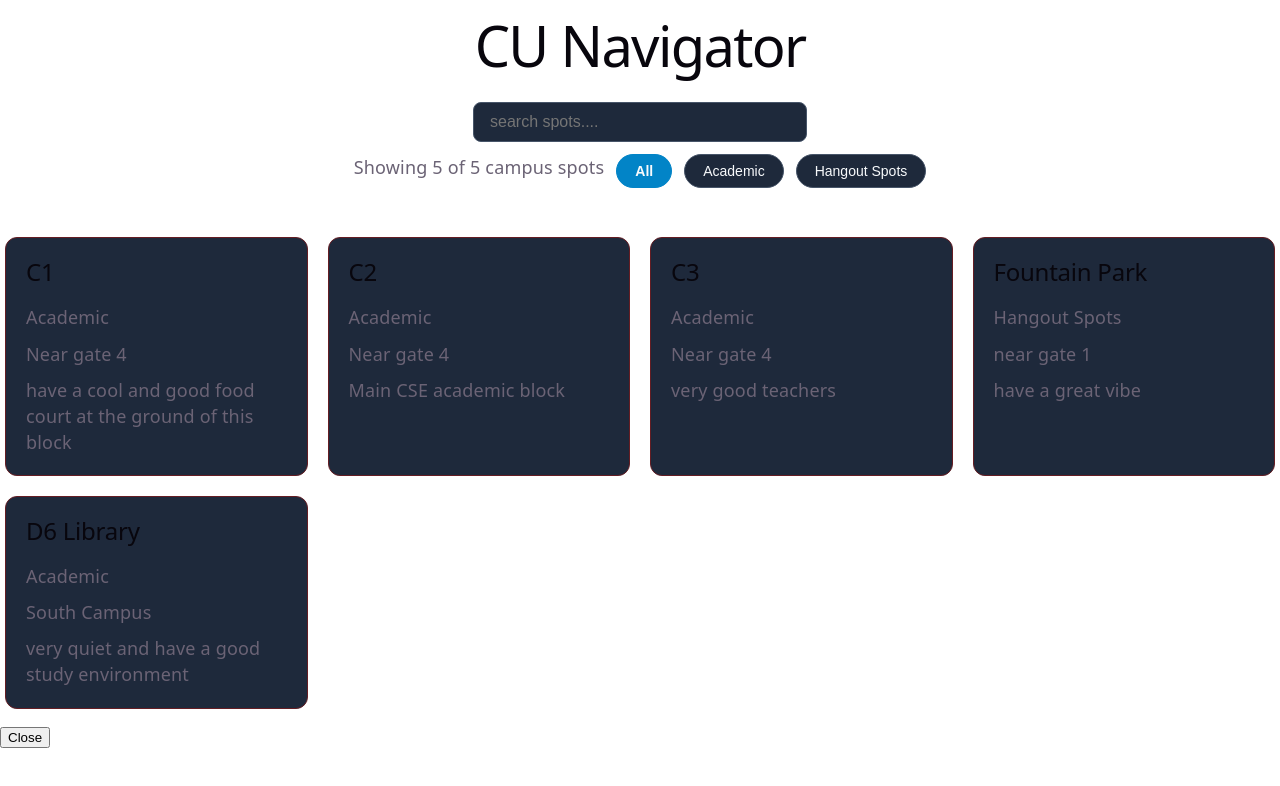
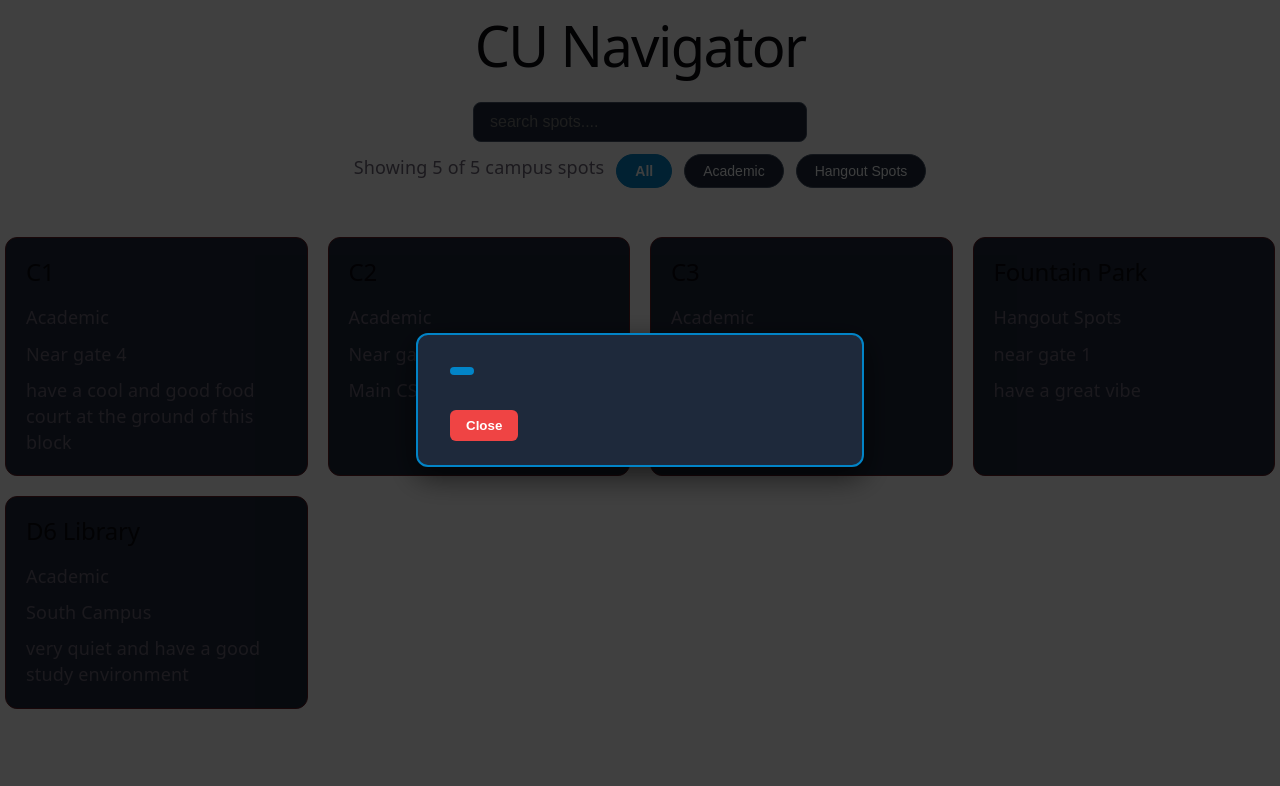
Before and after one commit to manikpuri-chd/cu-navigator, a React (Vite) app in the folder cu-navigator/: page / in a window 1280 px wide. Shown: the top 786 px of the page. Built offline with nearby package versions, Linux system fonts and the light colour scheme.

Commit message:
feat: add spot detail modal and live spot counter

```diff
--- a/cu-navigator/src/App.css
+++ b/cu-navigator/src/App.css
@@ -80,3 +80,48 @@
 
 
 }
+
+.spot-overlay {
+  position: fixed;
+  top: 0;
+  left: 0;
+  width: 100vw;
+  height: 100vh;
+  background-color: rgba(0, 0, 0, 0.75);
+  display: flex;
+  justify-content: center;
+  align-items: center;
+}
+
+
+.spot-box {
+  background-color: #1e293b;
+  border: 2px solid #0284c7;
+  border-radius: 12px;
+  padding: 24px 32px;
+  width: 380px;
+  color: #f8fafc;
+  box-shadow: 0 10px 30px rgba(0, 0, 0, 0.6);
+}
+
+
+.spot-box span {
+  display: inline-block;
+  background-color: #0284c7;
+  padding: 4px 12px;
+  border-radius: 16px;
+  font-size: 13px;
+  margin-bottom: 12px;
+}
+
+
+.spot-box button {
+  margin-top: 16px;
+  background-color: #ef4444;
+  color: white;
+  border: none;
+  padding: 8px 16px;
+  border-radius: 6px;
+  cursor: pointer;
+  font-weight: bold;
+}
--- a/cu-navigator/src/App.jsx
+++ b/cu-navigator/src/App.jsx
@@ -56,7 +56,10 @@ function App(){
       <div className="spot-overlay">
         <div className="spot-box">
           <h2>{selectedSpots.name}</h2>
+          <span>{selectedSpots.category}</span>
+            <p>{selectedSpots.zone}</p>
           <p>{selectedSpots.description}</p>
+
           <button onClick={() =>  setSelectedSpots(null)} >Close</button>
         </div>
       </div>
```
